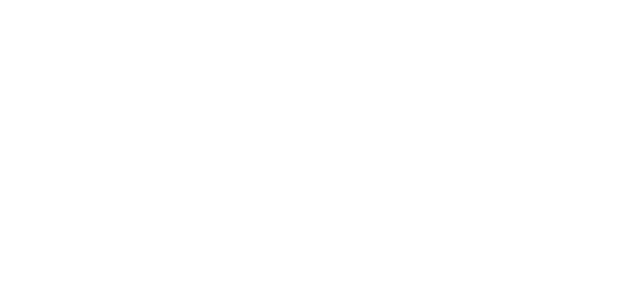
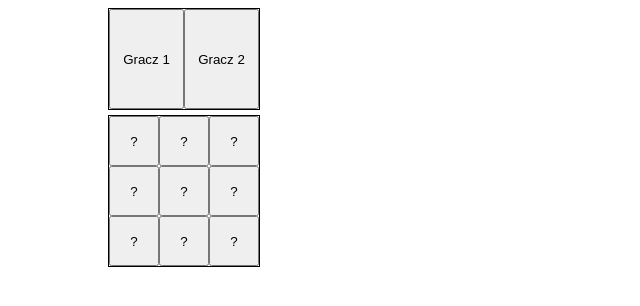
Before and after one commit to mickwoz1/Kurs-JavaScript-od-podstaw, a plain HTML site: page index.html in a window 1280 px wide. Shown: the whole page, without its empty margins (0-640 px from the left). Drawn offline with Linux system fonts and the light colour scheme.

Commit message:
Stworzenie planszy do gry

```diff
--- a/index.html
+++ b/index.html
@@ -1,20 +1,38 @@
 <!DOCTYPE html>
 <html lang="pl">
+
 <head>
     <meta charset="UTF-8">
     <meta name="viewport" content="width=device-width, initial-scale=1.0">
     <title>Document</title>
+    <link rel="stylesheet" href="style.css">
+</head>
+
+<body>
+    <div id="kontener">
+        <form action="#">
+            <label for="imie1"><input class="gracz" type="button" value="Gracz 1" onclick="uzytkownik('uzytk2')"></label>
+            <label for="imie2"><input class="gracz" type="button" value="Gracz 2" onclick="uzytkownik('uzytk2')"></label>
+        </form>
+        <form action="#">
+            <div class="row">
+                <button id="a" class="gameButton" onclick="zdarzenie(0)">?</button>
+                <button id="b" class="gameButton" onclick="zdarzenie(1)">?</button>
+                <button id="c" class="gameButton" onclick="zdarzenie(2)">?</button>
+            </div>
+            <div class="row">
+                <button id="d" class="gameButton" onclick="zdarzenie(3)">?</button>
+                <button id="e" class="gameButton" onclick="zdarzenie(4)">?</button>
+                <button id="f" class="gameButton" onclick="zdarzenie(5)">?</button>
+            </div>
+            <div class="row">
+                <button id="g" class="gameButton" onclick="zdarzenie(6)">?</button>
+                <button id="h" class="gameButton" onclick="zdarzenie(7)">?</button>
+                <button id="i" class="gameButton" onclick="zdarzenie(8)">?</button>
+            </div>
+        </form>
+    </div>
     <script src="script.js"></script>
-</head>
-<body>
+</body>
 
-    <header></header>
-
-    <section>
-        <p></p>
-    </section>
-
-    <footer></footer>
-
-</body>
 </html>
--- /dev/null
+++ b/style.css
@@ -0,0 +1,23 @@
+form{
+    margin: 5px;
+    margin-left: 100px;
+    padding: auto;
+    display: table;
+    border: 1px solid black;
+}
+
+.row{
+    display: table-row;
+}
+
+.gracz{
+    width: 75px;
+    height: 100px;
+}
+
+button{
+
+    display: table-cell;
+    width: 50px;
+    height: 50px;
+}
```
